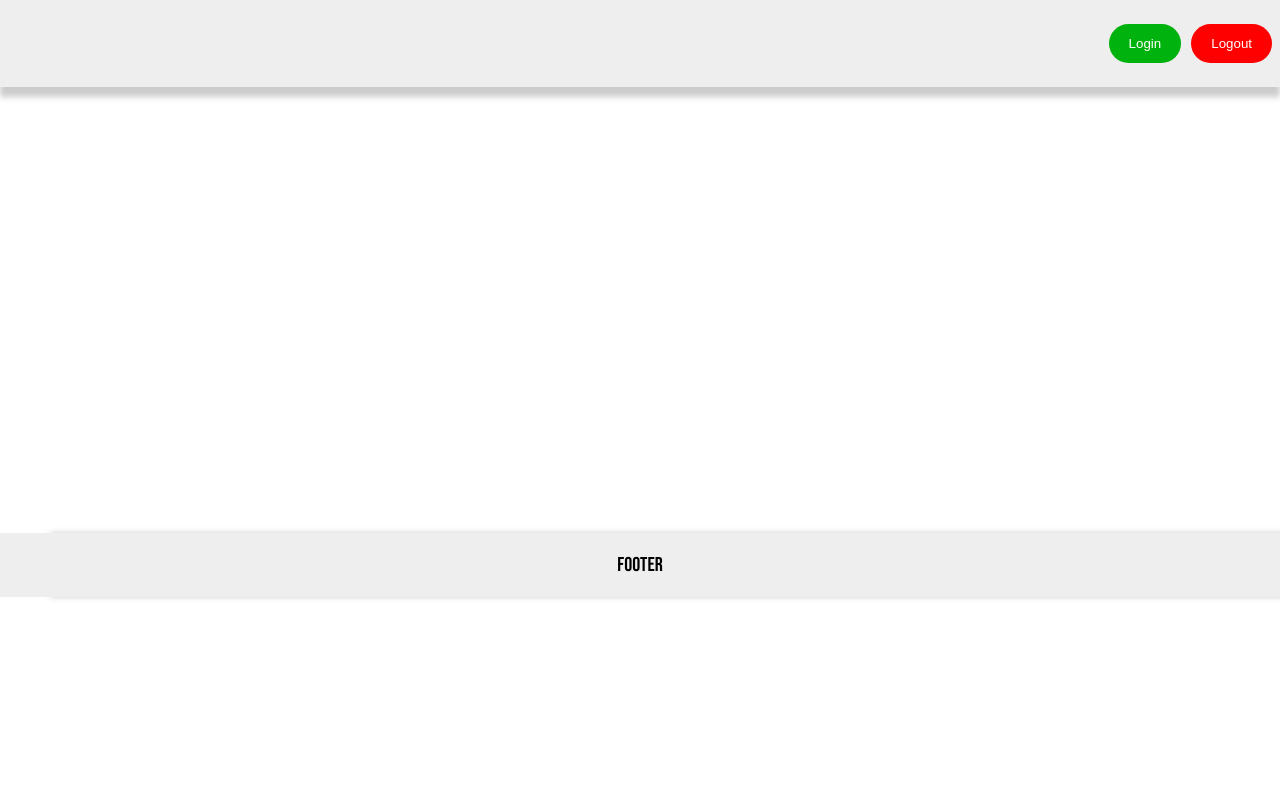
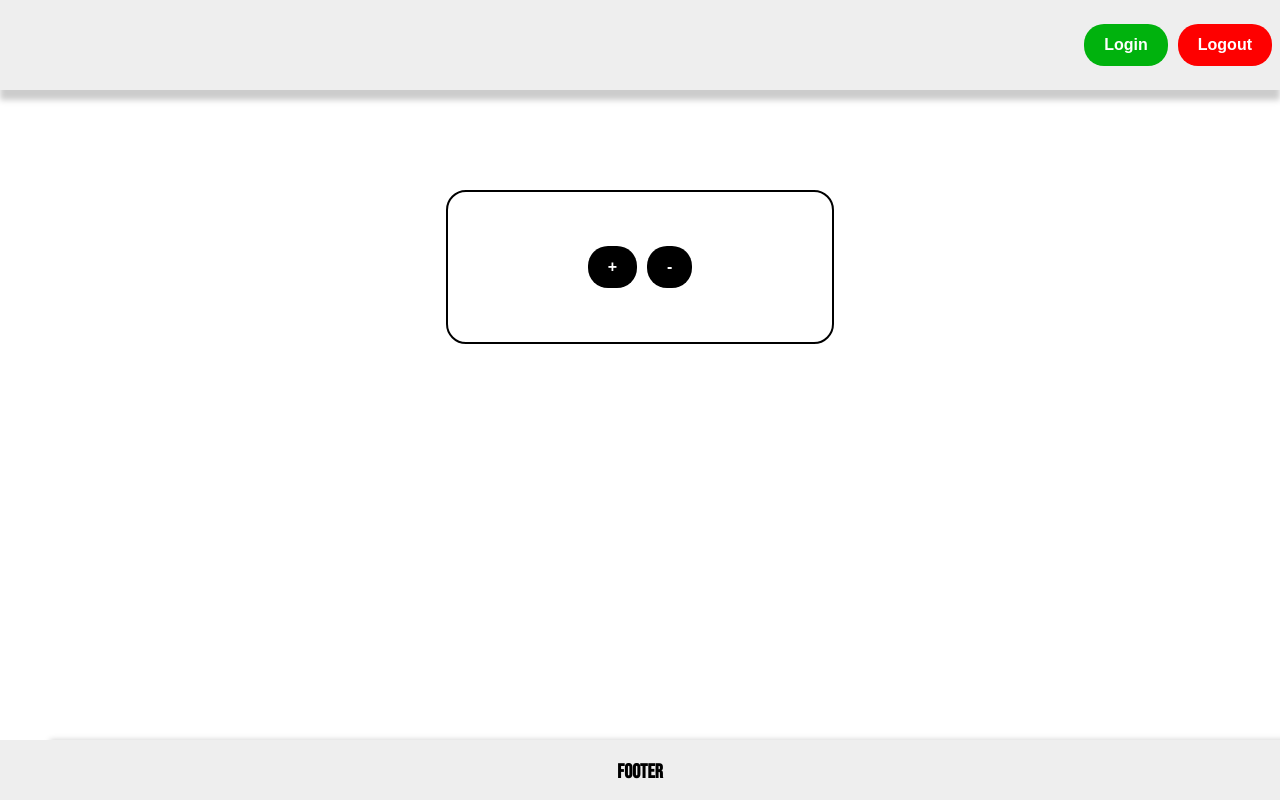
Before and after one commit to tohidshabanloo/react-11-march, a React (Create React App) app: page / in a window 1280 px wide. Built offline with nearby package versions, Linux system fonts and the light colour scheme.

Commit message:
fix template

```diff
--- a/src/App.js
+++ b/src/App.js
@@ -9,6 +9,7 @@ function App() {
   return (
     <div>
       <Header />
+      <Counter />
       <Footer />
     </div>
   );
--- a/src/Components/Button/Button.css
+++ b/src/Components/Button/Button.css
@@ -8,4 +8,6 @@
   display: flex;
   align-items: center;
   color: #fff;
+  font-weight: 900;
+  font-size: 16px;
 }
--- a/src/Components/Counter/Counter.css
+++ b/src/Components/Counter/Counter.css
@@ -1,3 +1,11 @@
 .counter {
+  border: 2px solid black;
+  width: 30%;
+  height: 150px;
+  display: flex;
+  justify-content: center;
   align-items: center;
+  margin: auto;
+  margin-top: 100px;
+  border-radius: 20px;
 }
--- a/src/Components/Counter/Counter.js
+++ b/src/Components/Counter/Counter.js
@@ -1,9 +1,13 @@
 import Button from "../Button/Button";
 import "./Counter.css";
+
 const Counter = () => {
   return (
     <div className="counter">
-      <Button />
+      <Button backgroundColor="black">+</Button>
+      <Button backgroundColor="black" style={{ marginLeft: 10 }}>
+        -
+      </Button>
     </div>
   );
 };
--- a/src/Components/Footer/Footer.css
+++ b/src/Components/Footer/Footer.css
@@ -2,9 +2,12 @@
   text-align: center;
   color: black;
   font-size: 20px;
-  margin-top: 446px;
-  background-color: rgb(213, 1, 255);
-  padding: 20px 10px;
   background-color: #eee;
   box-shadow: 50px 0px 6px #ccc;
+  position: absolute;
+  bottom: 0;
+  width: 100%;
+  height: 40px;
+  padding-top: 20px;
+  font-weight: bold;
 }
```
